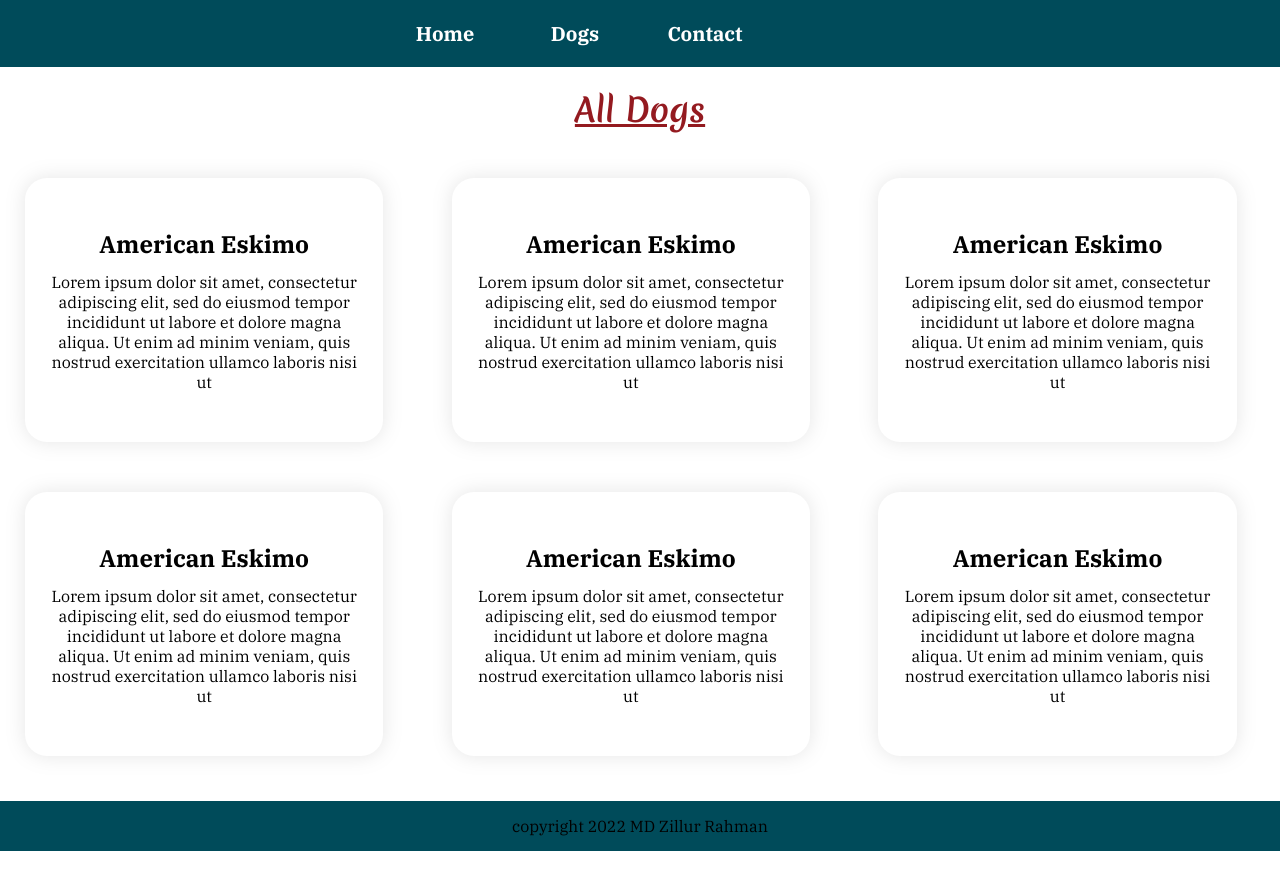
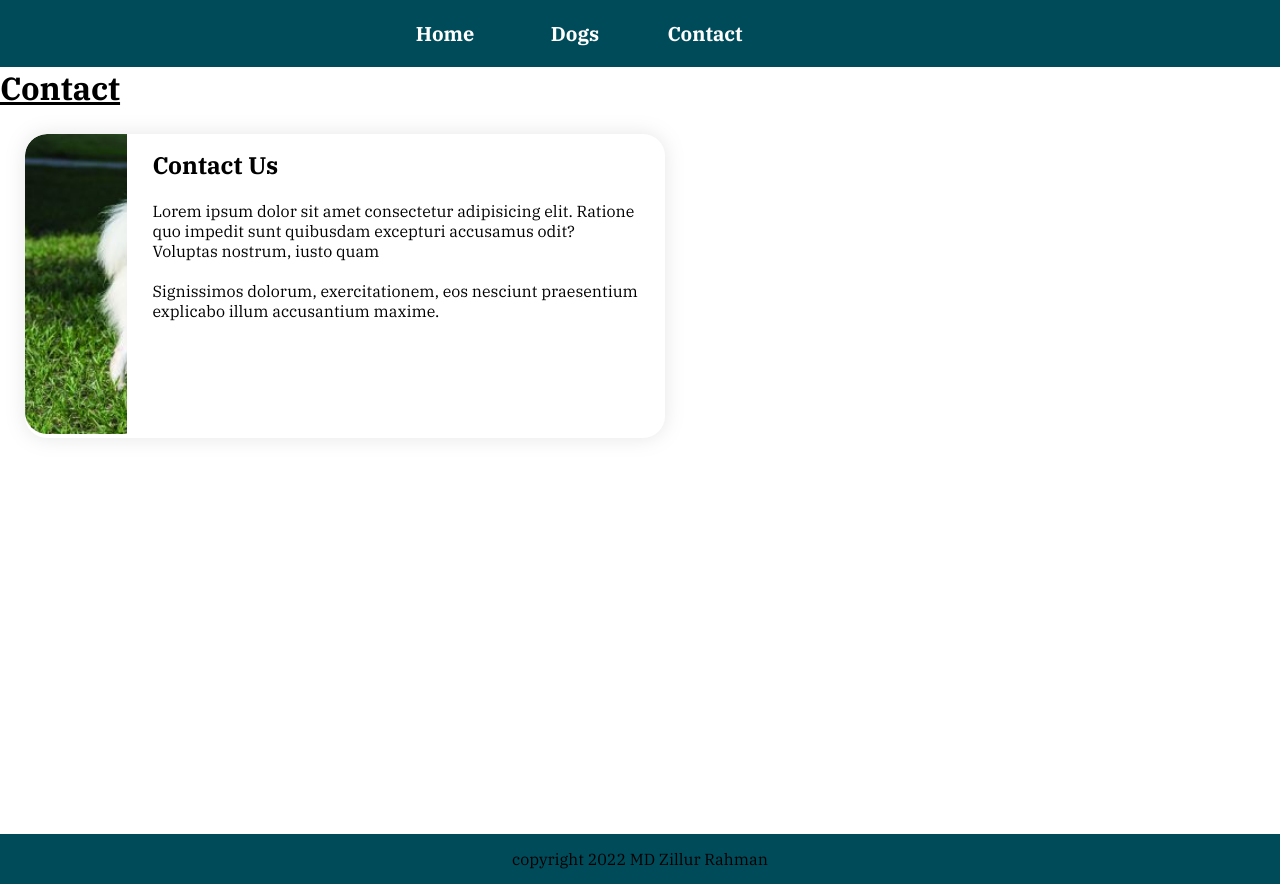
Before and after one commit to zillur-rgb/Dog-Breed-Js-Webpack, a website built with webpack: page dist/index.html in a window 1280 px wide. Before the commit the page ends 851 px from the top, so only its background shows below. Built offline with nearby package versions, Linux system fonts and the light colour scheme.

Commit message:
Contact module completed

```diff
--- /dev/null
+++ b/src/contact.js
@@ -0,0 +1,51 @@
+const createContact = (() => {
+  const content = document.createElement("div");
+  const contactTitle = document.createElement("h1");
+  const dogsContainer = document.createElement("div");
+  const contactCard = document.createElement("div");
+  const imgWrapper = document.createElement("div");
+  const img = document.createElement("img");
+  const contactWrapper = document.createElement("div");
+  const contactUsTitle = document.createElement("h2");
+  const contactUsPara = document.createElement("p");
+
+  contactTitle.innerHTML = `<u id='dogs-title'>Contact</u>`;
+  dogsContainer.classList.add("dogs-container");
+  contactCard.classList.add("contact-card", "radius");
+  imgWrapper.classList.add("img-wrapper");
+  img.classList.add("radius");
+  img.setAttribute("src", "./imgs/american-eskimo.jpg");
+  contactWrapper.classList.add("contact-wrapper");
+  contactUsTitle.textContent = "Contact Us";
+  contactUsPara.innerHTML =
+    "Lorem ipsum dolor sit amet consectetur adipisicing elit. Ratione quo impedit sunt quibusdam excepturi accusamus odit? Voluptas nostrum, iusto quam<br><br>Signissimos dolorum, exercitationem, eos nesciunt praesentium  explicabo illum accusantium maxime.";
+
+  const setContactTitle = () => {
+    const panel = document.querySelector(".panel");
+    panel.parentNode.insertBefore(content, contactTitle.nextSibling);
+    panel.parentNode.insertBefore(contactTitle, panel.nextSibling);
+    panel.parentNode.insertBefore(content, contactTitle.nextSibling);
+  };
+
+  const displayCard = () => {
+    const panel = document.querySelector(".panel");
+    panel.parentNode.insertBefore(content, contactTitle.nextSibling);
+    content.append(dogsContainer);
+    dogsContainer.append(contactCard);
+    contactCard.append(imgWrapper);
+    imgWrapper.append(img);
+    contactCard.append(contactWrapper);
+    contactWrapper.append(contactUsTitle);
+    contactWrapper.append(contactUsPara);
+  };
+
+  return {
+    setContactTitle,
+    displayCard,
+  };
+})();
+
+export default function appendContact() {
+  createContact.setContactTitle();
+  createContact.displayCard();
+}
--- a/src/dogs.js
+++ b/src/dogs.js
@@ -27,6 +27,7 @@ const createDogsPage = (() => {
     const panel = document.querySelector(".panel");
     panel.parentNode.insertBefore(content, dogsPageTitle.nextSibling);
     content.append(dogsContainer);
+    dogsCard.append(img);
     dogsCard.append(subtitle);
     dogsCard.append(description);
 
--- a/src/index.js
+++ b/src/index.js
@@ -1,7 +1,9 @@
 import appendHome from "./home.js";
 import appendPanels from "./panel.js";
 import appendDogs from "./dogs.js";
+import appendContact from "./contact";
 
 appendPanels();
 // appendHome();
-appendDogs();
+// appendDogs();
+appendContact();
```
Also changed, not shown: dist/index.html, dist/main.js, dist/style.css.
